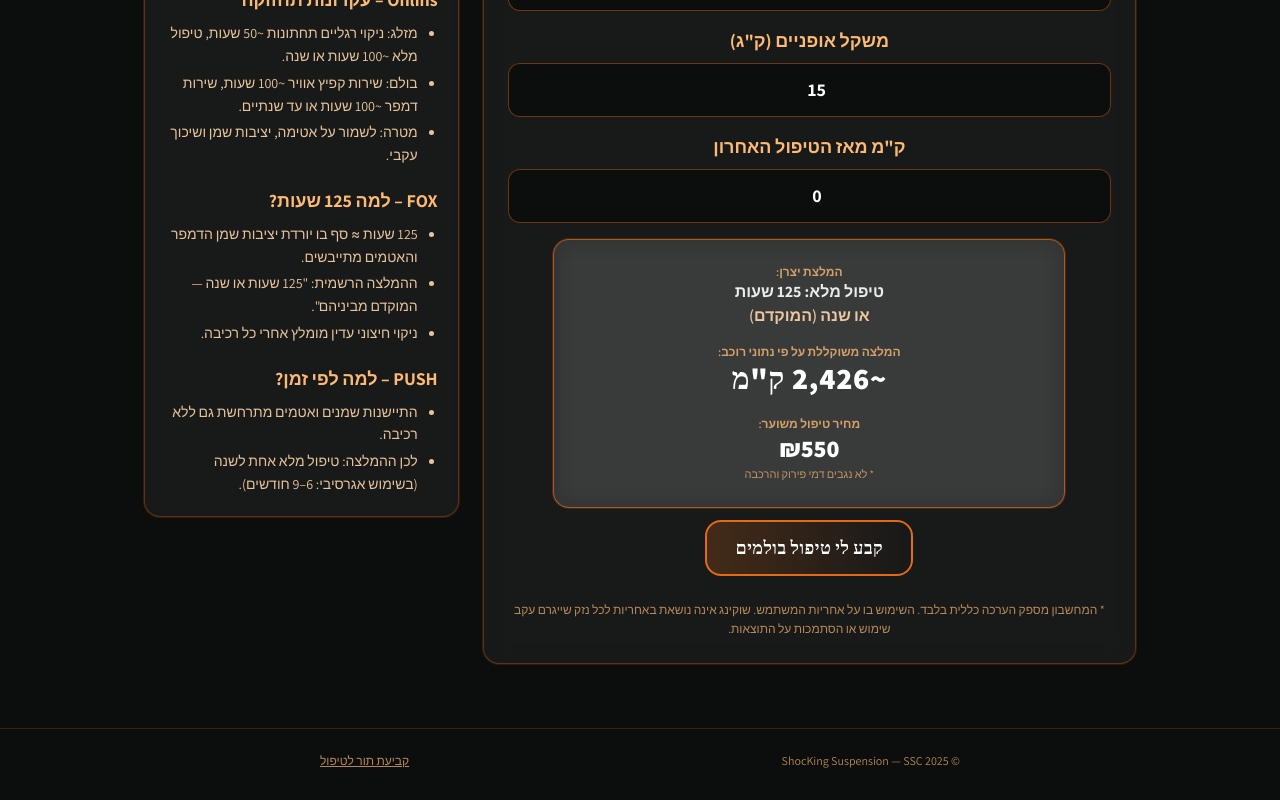
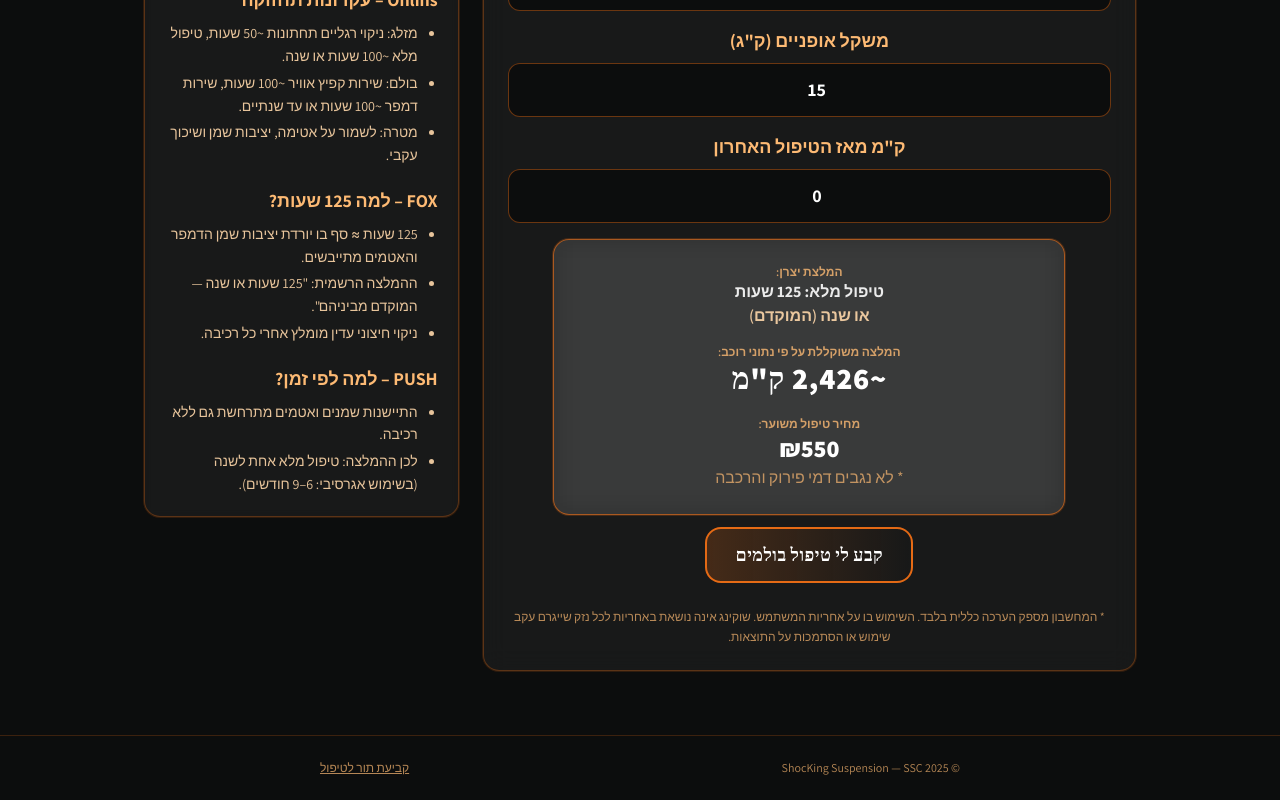
Before and after one commit to red69ben/SSC, a React (Vite) app: page / in a window 1280 px wide. Shown: the part 1135-1935 px from the top of the page. Built offline with nearby package versions, Linux system fonts and the light colour scheme.

Commit message:
הדגלת פונט

```diff
--- a/src/App.tsx
+++ b/src/App.tsx
@@ -178,7 +178,7 @@ function ResultBox({ mfgHoursText, mfgTimeText, personalKm, priceNis, whatsappUr
         <div className="pt-2">
           <div className="text-xs text-orange-300/80 font-semibold">מחיר טיפול משוער:</div>
           <div className="text-xl sm:text-2xl font-extrabold text-white leading-snug">₪{formatNumber(priceNis)}</div>
-          <div className="text-[11px] text-orange-300/70 mt-0.5">* לא נגבים דמי פירוק והרכבה</div>
+          <div className="text-[16px] text-orange-300/70 mt-0.5">* לא נגבים דמי פירוק והרכבה</div>
         </div>
       </div>
     </motion.div>
```
